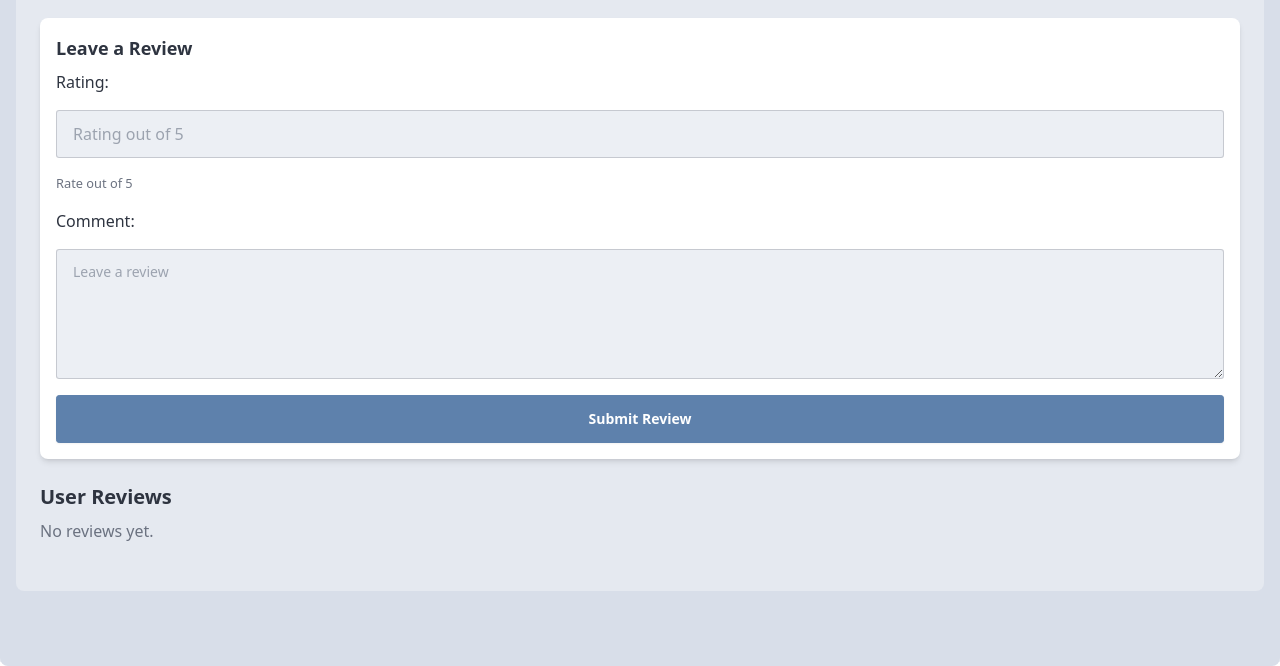
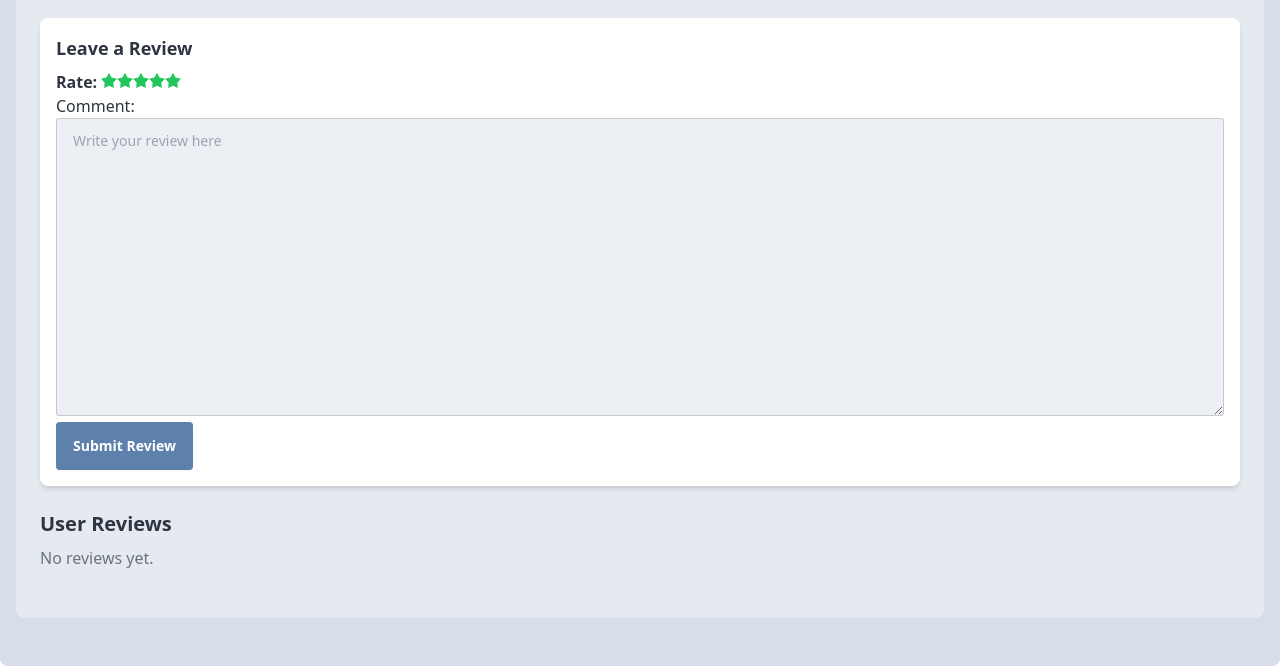
Before and after one commit to hujuc/Joblet-Django, a Django app: template app/templates/profile.html in a window 1280 px wide. Shown: the part 562-1228 px from the top of the page. Run offline with Django 5.2, Linux system fonts and the light colour scheme; the template is opened without the code that fills it: values that come from a table or form of the project are taken from there, others are empty; the visitor is signed in with stand-in values (Sample User, id 1); some libraries are stand-ins or nearby versions.

Commit message:
change rating input to use stars

```diff
--- a/app/forms.py
+++ b/app/forms.py
@@ -59,6 +59,6 @@ class ReviewForm(forms.ModelForm):
         model = Review
         fields = ['rating', 'comment']
         widgets = {
-            'rating': forms.NumberInput(attrs={'class': 'input input-bordered w-full','placeholder': 'Rating out of 5', 'min': 0, 'max': 5, 'step': 0.1}),
-            'comment': forms.Textarea(attrs={'class': 'textarea textarea-bordered w-full', 'placeholder': 'Leave a review', 'rows': 4}),
+            'rating': forms.HiddenInput(),  # Hide the default rating input
+            'comment': forms.Textarea(attrs={'class': 'textarea textarea-bordered w-full', 'placeholder': 'Write your review here'}),
         }
--- a/app/templates/profile.html
+++ b/app/templates/profile.html
@@ -120,21 +120,39 @@
         </div>
 
         <!-- Review Form -->
+        {% if user.is_authenticated %}
         <div class="bg-white p-4 rounded-lg shadow-md mb-6">
             <h3 class="text-lg font-semibold mb-2">Leave a Review</h3>
             <form method="POST">
                 {% csrf_token %}
-                <div class="grid gap-4">
-                    {{ form.rating.label_tag }}
-                    {{ form.rating }}
-                    <small class="text-gray-500">Rate out of 5</small>
 
+                <!-- Custom Rating Input -->
+                <div class="form-group">
+                    <label for="id_rating" class="font-semibold">Rate:</label>
+                    <div class="rating rating-sm rating-half">
+                        <input type="radio" name="rating" value="0.5" class="mask mask-star-2 mask-half-1 bg-green-500" />
+                        <input type="radio" name="rating" value="1" class="mask mask-star-2 mask-half-2 bg-green-500" />
+                        <input type="radio" name="rating" value="1.5" class="mask mask-star-2 mask-half-1 bg-green-500" />
+                        <input type="radio" name="rating" value="2" class="mask mask-star-2 mask-half-2 bg-green-500" />
+                        <input type="radio" name="rating" value="2.5" class="mask mask-star-2 mask-half-1 bg-green-500" />
+                        <input type="radio" name="rating" value="3" class="mask mask-star-2 mask-half-2 bg-green-500" />
+                        <input type="radio" name="rating" value="3.5" class="mask mask-star-2 mask-half-1 bg-green-500" />
+                        <input type="radio" name="rating" value="4" class="mask mask-star-2 mask-half-2 bg-green-500" />
+                        <input type="radio" name="rating" value="4.5" class="mask mask-star-2 mask-half-1 bg-green-500" />
+                        <input type="radio" name="rating" value="5" class="mask mask-star-2 mask-half-2 bg-green-500" checked="checked" />
+                    </div>
+                </div>
+
+                <!-- Comment Input -->
+                <div class="form-group">
                     {{ form.comment.label_tag }}
                     {{ form.comment }}
                 </div>
-                <button type="submit" class="btn btn-primary mt-4 w-full text-white">Submit Review</button>
+
+                <button type="submit" class="btn btn-primary text-white">Submit Review</button>
             </form>
         </div>
+        {% endif %}
 
         <!-- Reviews Section -->
         <div class="mb-6">
```
